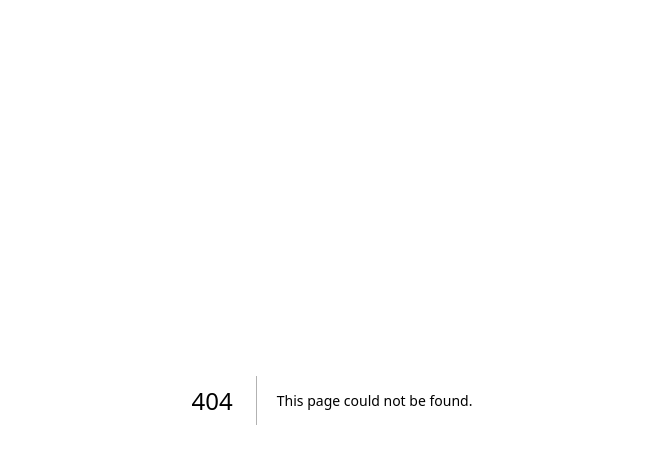
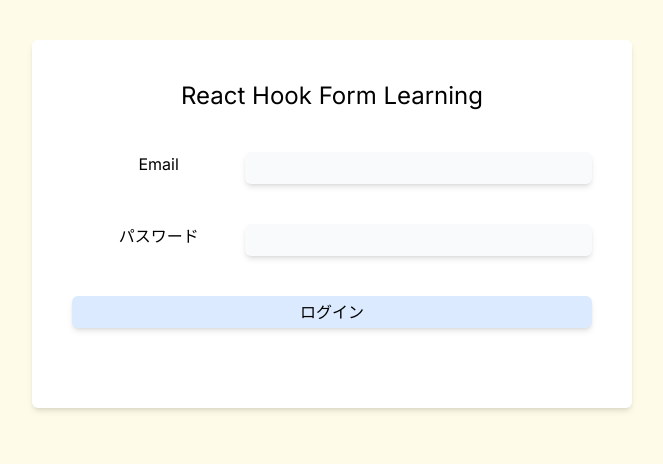
Before and after one commit to Nakamura1978/nextjs-zod-learn-v1, a Next.js app: page /react_hook_form in a window 1280 px wide. Before the commit this address had no page. Shown: the top 464 px of the page, without its empty margins (308-971 px from the left). Built offline with nearby package versions, Linux system fonts and the light colour scheme.

Commit message:
✨ react-hook-formの導入

```diff
--- a/package.json
+++ b/package.json
@@ -14,6 +14,7 @@
     "next": "13.5.6",
     "react": "^18",
     "react-dom": "^18",
+    "react-hook-form": "^7.47.0",
     "zod": "^3.22.4"
   },
   "devDependencies": {
--- a/src/app/layout.tsx
+++ b/src/app/layout.tsx
@@ -1,22 +1,22 @@
-import type { Metadata } from 'next'
-import { Inter } from 'next/font/google'
-import './globals.css'
+import type { Metadata } from "next";
+import { Inter } from "next/font/google";
+import "./globals.css";
 
-const inter = Inter({ subsets: ['latin'] })
+const inter = Inter({ subsets: ["latin"] });
 
 export const metadata: Metadata = {
-  title: 'Create Next App',
-  description: 'Generated by create next app',
-}
+  title: "Nextjs-zod-learn-v1",
+  description: "Nextjs-zod-learn-v1",
+};
 
 export default function RootLayout({
   children,
 }: {
-  children: React.ReactNode
+  children: React.ReactNode;
 }) {
   return (
-    <html lang="en">
+    <html lang="ja">
       <body className={inter.className}>{children}</body>
     </html>
-  )
+  );
 }
--- /dev/null
+++ b/src/app/react_hook_form/page.tsx
@@ -0,0 +1,61 @@
+"use client";
+
+import { useForm } from "react-hook-form";
+
+type FormData = {
+  email: string;
+  password: string;
+};
+
+const reactHookForm = () => {
+  const {
+    register,
+    handleSubmit,
+    formState: { errors },
+  } = useForm<FormData>();
+
+  const onSubmit = handleSubmit((data) => console.log(data));
+
+  console.log(errors.email);
+
+  return (
+    <main className="bg-yellow-50 min-h-screen p-10">
+      <section className="bg-white md:w-1/2 w-4/5 mx-auto rounded-md shadow-md p-10">
+        <h1 className="text-2xl text-center">React Hook Form Learning</h1>
+        <form onSubmit={onSubmit} className="my-10 flex flex-col space-y-10">
+          <div className="flex justify-between">
+            <label htmlFor="email" className="w-1/3 text-center">
+              Email
+            </label>
+            <input
+              id="email"
+              {...register("email", { required: true })}
+              className="w-2/3 rounded-md bg-gray-50 shadow-md px-3 py-1"
+            />
+          </div>
+          {errors.email && (
+            <div className="text-center">入力が必須の項目です</div>
+          )}
+          <div className="flex justify-between">
+            <label htmlFor="password" className="w-1/3 text-center">
+              パスワード
+            </label>
+            <input
+              id="password"
+              {...register("password")}
+              className="w-2/3 rounded-md bg-gray-50 shadow-md px-3 py-1"
+            />
+          </div>
+          <button
+            type="submit"
+            className="rounded-md px-3 py-1 bg-blue-100 shadow-md hover:bg-blue-300 hover:-translate-y-1"
+          >
+            ログイン
+          </button>
+        </form>
+      </section>
+    </main>
+  );
+};
+
+export default reactHookForm;
```
Also changed, not shown: 1 other file (tests, documents, lock files or other folders).
